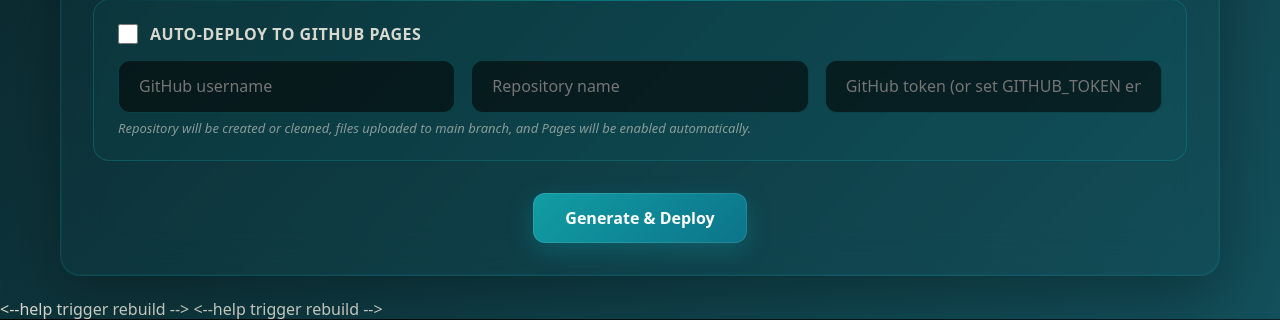
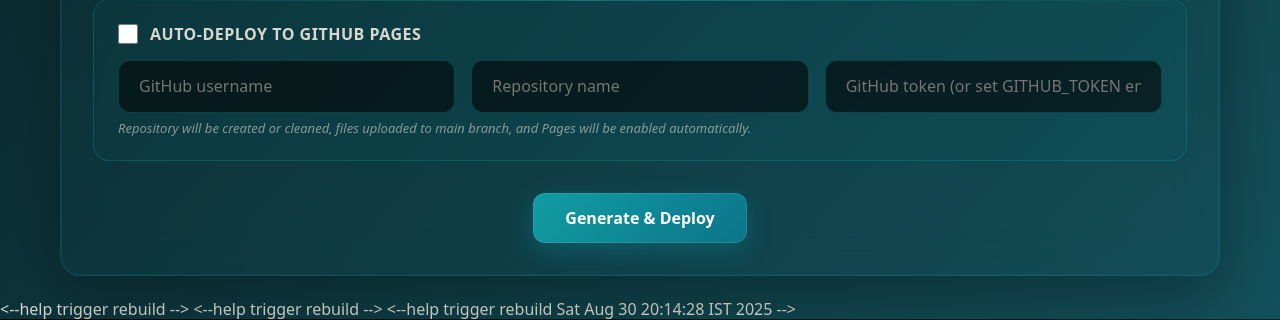
Before and after one commit to zer0-data/AutoGenx, a Flask app: page / in a window 1280 px wide. Shown: the part 1765-2085 px from the top of the page. Run offline with Flask 3, Linux system fonts and the light colour scheme; some libraries are stand-ins or nearby versions.

Commit message:
Trigger Pages rebuild

```diff
--- a/templates/index.html
+++ b/templates/index.html
@@ -530,3 +530,4 @@
 </body>
 </html><--help trigger rebuild -->
 <--help trigger rebuild -->
+<--help trigger rebuild Sat Aug 30 20:14:28 IST 2025 -->
```
